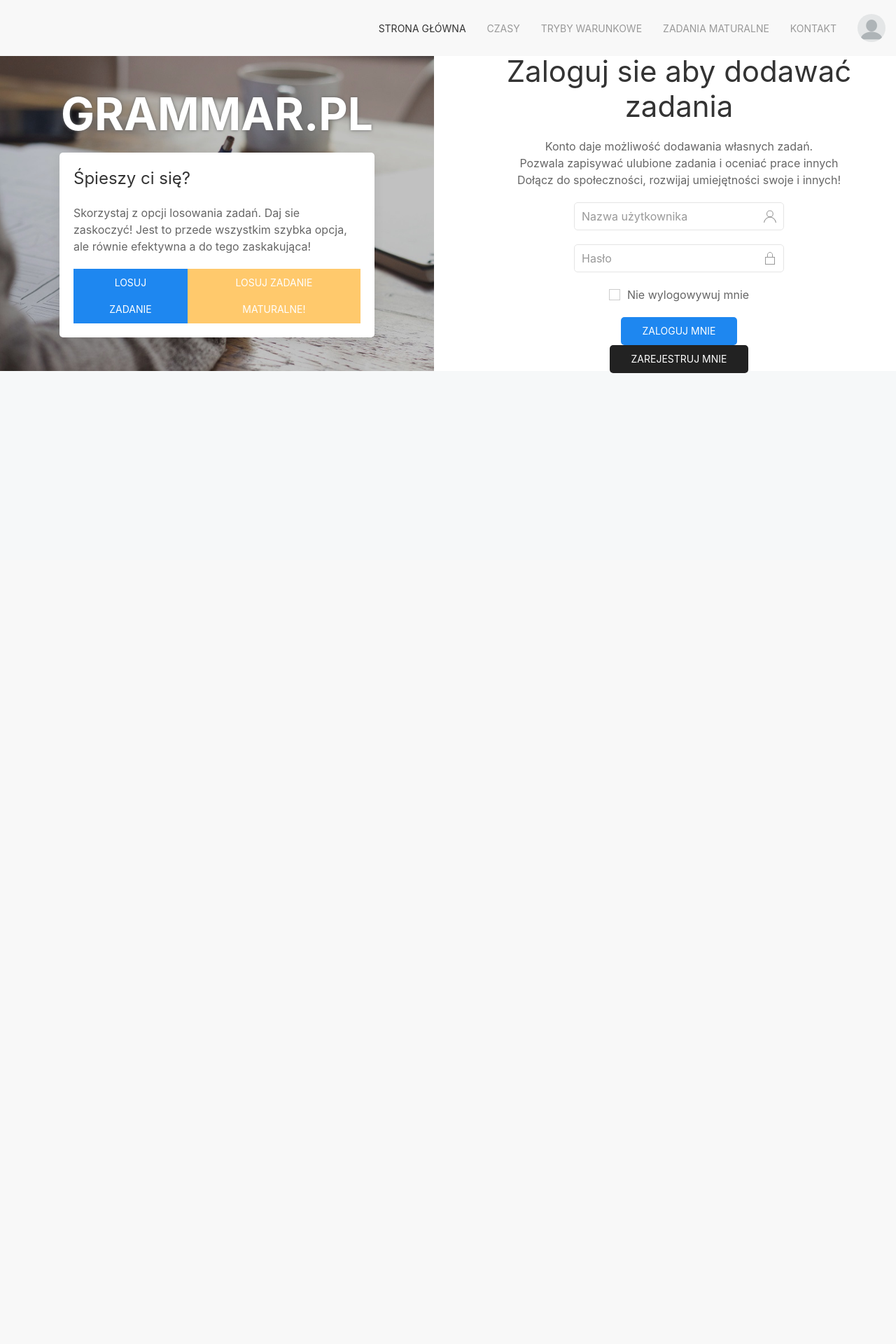
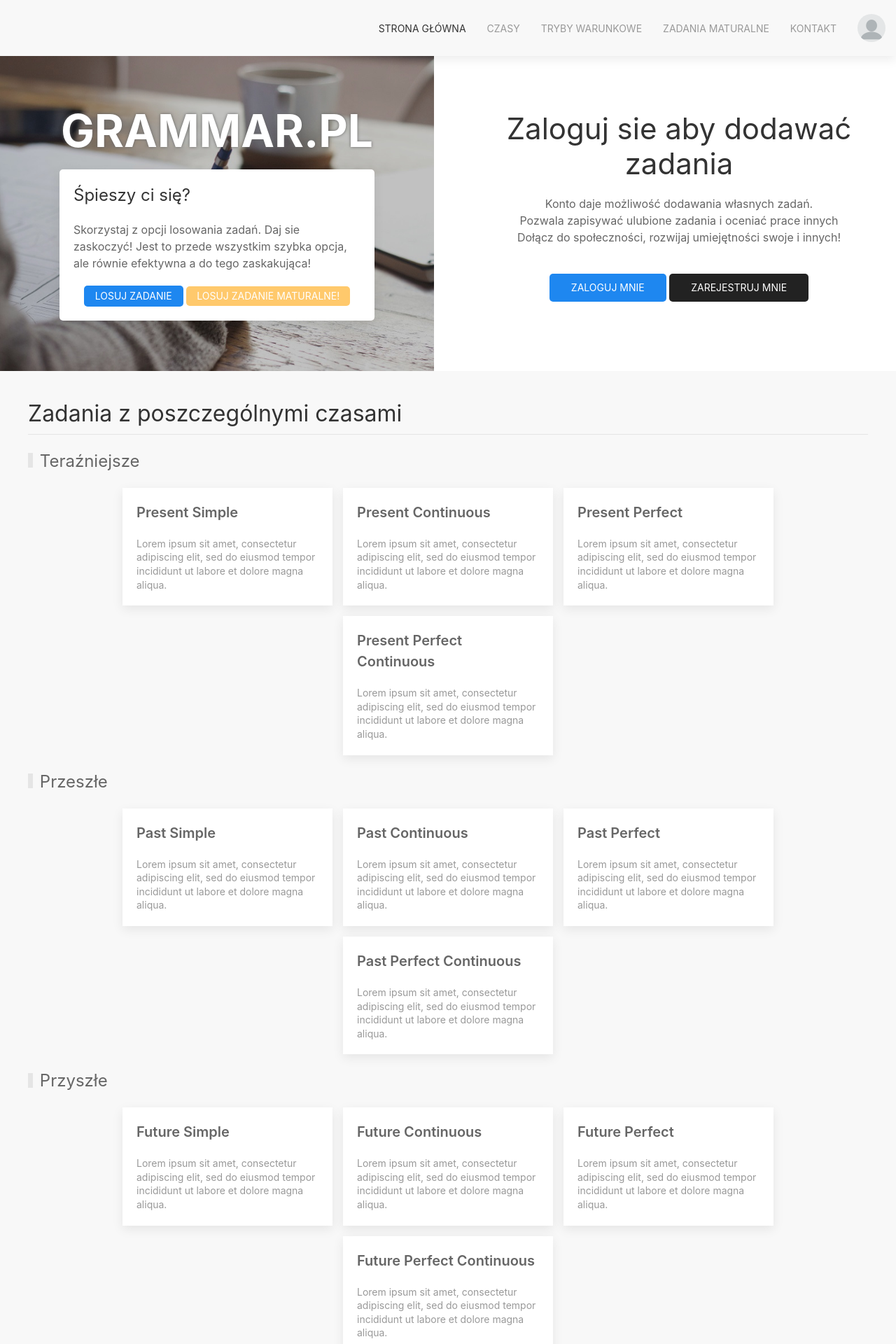
Before and after one commit to Notiooo/grammar.pl, a Django app: page / in a window 1280 px wide. Shown: the top 1920 px of the page at 70% size. Before the commit the page ends 533 px from the top, so only its background shows below. Run offline with Django 3.2, Linux system fonts and the light colour scheme; parts of the project's set-up code (start-up, migrations or seed data) failed here and were passed over.

Commit message:
Homepage design/layout is ready!

```diff
--- a/grammar_pl/pages/templates/pages/home.html
+++ b/grammar_pl/pages/templates/pages/home.html
@@ -8,17 +8,18 @@
     <div>
         <div class="uk-background-cover uk-height-large uk-panel uk-flex uk-flex-center uk-flex-middle uk-flex-column" style="background-image: url({% static 'pages/img/background-cover.jpg' %});">
             <p class="promote-text uk-heading-medium uk-text-bold uk-text-uppercase">Grammar.pl</p>
+            <!-- The Card -->
             <div class="uk-card uk-card-default uk-card-small uk-card-body uk-width-large uk-border-rounded">
             	<h3 class="uk-card-title">Śpieszy ci się?</h3>
             	<p>Skorzystaj z opcji losowania zadań. Daj sie zaskoczyć! Jest to przede wszystkim szybka opcja, ale równie efektywna a do tego zaskakująca!</p>
-            	<div class="uk-flex-inline">
-            		<button class="uk-button uk-button-primary">Losuj zadanie</button>
-            		<button class="uk-button yellow-button">Losuj zadanie maturalne!</button>
+            	<p class="uk-text-center" uk-margin>
+            		<button class="uk-button uk-button-small uk-border-rounded uk-button-primary">Losuj zadanie</button>
+            		<button class="uk-button uk-button-small uk-border-rounded yellow-button">Losuj zadanie maturalne!</button>
+            	</p>
             </div>
         </div>
     </div>
-    </div>
-    <div style="background-color: white">
+    <div class="uk-section-default">
     	<!-- Login panel -->
     	<div class="uk-flex uk-flex-center uk-flex-middle uk-flex-column uk-height-large uk-text-center">
     		<div class="uk-h1">Zaloguj sie aby dodawać zadania</div>
@@ -27,29 +28,132 @@
     			Pozwala zapisywać ulubione zadania i oceniać prace innych<br>
     			Dołącz do społeczności, rozwijaj umiejętności swoje i innych!</p>
     		</div>
-	    	<form class="">
-	    		<div class="uk-fieldset uk-width-medium">
-	    			<div class="uk-margin">
-	    				<div class="uk-inline uk-width-1-1">
-	    					<span class="uk-form-icon uk-form-icon-flip uk-icon" data-uk-icon="icon: user"></span>
-	    					<input class="uk-input uk-border-rounded" placeholder="Nazwa użytkownika" type="text">
+			<p uk-margin>
+				<button type="submit" class="uk-button uk-button-primary uk-border-rounded">Zaloguj mnie</button>
+				<button type="submit" class="uk-button uk-button-secondary uk-border-rounded">Zarejestruj mnie</button>
+			</p>
     	</div>
     </div>
-	    			<div class="uk-margin">
-						<div class="uk-inline uk-width-1-1">
-							<span class="uk-form-icon uk-form-icon-flip uk-icon" data-uk-icon="icon: lock"></span>
-							<input class="uk-input uk-border-rounded" placeholder="Hasło" type="password">
+</div>
+
+<div class="uk-section uk-section-small uk-section-muted">
+    <div class="uk-container uk-container-large">
+
+        <p class="uk-h2 uk-heading-divider">Zadania z poszczególnymi czasami</p>
+
+        <p class="uk-text-large uk-heading-bullet">Teraźniejsze</p>
+		<div class="uk-grid-small uk-flex-center uk-grid-match" uk-grid>
+			<div>
+				<div class="uk-width-medium uk-card uk-card-hover uk-card-small uk-card-default uk-card-body">
+				    <div class="block-title">Present Simple</div>
+				    <p class="uk-text-meta">Lorem ipsum sit amet, consectetur adipiscing elit, sed do eiusmod tempor incididunt ut labore et dolore magna aliqua.</p>
 				</div>
 			</div>
-					<div class="uk-margin">
-						<label><input class="uk-checkbox uk-margin-small-right" type="checkbox">Nie wylogowywuj mnie</label>
-					</div>
-					<div class="uk-width-large">
-						<button type="submit" class="uk-button uk-button-primary uk-border-rounded">Zaloguj mnie</button>
-						<button type="submit" class="uk-button uk-button-secondary uk-border-rounded">Zarejestruj mnie</button>
+			<div>
+				<div class="uk-width-medium uk-card uk-card-hover uk-card-small uk-card-default uk-card-body">
+				    <div class="block-title">Present Continuous</div>
+				    <p class="uk-text-meta">Lorem ipsum sit amet, consectetur adipiscing elit, sed do eiusmod tempor incididunt ut labore et dolore magna aliqua.</p>
 				</div>
 			</div>
-	    	</form>
+			<div>
+				<div class="uk-width-medium uk-card uk-card-hover uk-card-small uk-card-default uk-card-body">
+				    <div class="block-title">Present Perfect</div>
+				    <p class="uk-text-meta">Lorem ipsum sit amet, consectetur adipiscing elit, sed do eiusmod tempor incididunt ut labore et dolore magna aliqua.</p>
+				</div>
+			</div>
+			<div>
+				<div class="uk-width-medium uk-card uk-card-hover uk-card-small uk-card-default uk-card-body">
+				    <div class="block-title">Present Perfect Continuous</div>
+				    <p class="uk-text-meta">Lorem ipsum sit amet, consectetur adipiscing elit, sed do eiusmod tempor incididunt ut labore et dolore magna aliqua.</p>
+				</div>
+			</div>
+		</div>
+
+        <p class="uk-text-large uk-heading-bullet">Przeszłe</p>
+		<div class="uk-grid-small uk-flex-center uk-grid-match" uk-grid>
+			<div>
+				<div class="uk-width-medium uk-card uk-card-hover uk-card-small uk-card-default uk-card-body">
+				    <div class="block-title">Past Simple</div>
+				    <p class="uk-text-meta">Lorem ipsum sit amet, consectetur adipiscing elit, sed do eiusmod tempor incididunt ut labore et dolore magna aliqua.</p>
+				</div>
+			</div>
+			<div>
+				<div class="uk-width-medium uk-card uk-card-hover uk-card-small uk-card-default uk-card-body">
+				    <div class="block-title">Past Continuous</div>
+				    <p class="uk-text-meta">Lorem ipsum sit amet, consectetur adipiscing elit, sed do eiusmod tempor incididunt ut labore et dolore magna aliqua.</p>
+				</div>
+			</div>
+			<div>
+				<div class="uk-width-medium uk-card uk-card-hover uk-card-small uk-card-default uk-card-body">
+				    <div class="block-title">Past Perfect</div>
+				    <p class="uk-text-meta">Lorem ipsum sit amet, consectetur adipiscing elit, sed do eiusmod tempor incididunt ut labore et dolore magna aliqua.</p>
+				</div>
+			</div>
+			<div>
+				<div class="uk-width-medium uk-card uk-card-hover uk-card-small uk-card-default uk-card-body">
+				    <div class="block-title">Past Perfect Continuous</div>
+				    <p class="uk-text-meta">Lorem ipsum sit amet, consectetur adipiscing elit, sed do eiusmod tempor incididunt ut labore et dolore magna aliqua.</p>
+				</div>
+			</div>
+		</div>
+
+        <p class="uk-text-large uk-heading-bullet">Przyszłe</p>
+		<div class="uk-grid-small uk-flex-center uk-grid-match" uk-grid>
+			<div>
+				<div class="uk-width-medium uk-card uk-card-hover uk-card-small uk-card-default uk-card-body">
+				    <div class="block-title">Future Simple</div>
+				    <p class="uk-text-meta">Lorem ipsum sit amet, consectetur adipiscing elit, sed do eiusmod tempor incididunt ut labore et dolore magna aliqua.</p>
+				</div>
+			</div>
+			<div>
+				<div class="uk-width-medium uk-card uk-card-hover uk-card-small uk-card-default uk-card-body">
+				    <div class="block-title">Future Continuous</div>
+				    <p class="uk-text-meta">Lorem ipsum sit amet, consectetur adipiscing elit, sed do eiusmod tempor incididunt ut labore et dolore magna aliqua.</p>
+				</div>
+			</div>
+			<div>
+				<div class="uk-width-medium uk-card uk-card-hover uk-card-small uk-card-default uk-card-body">
+				    <div class="block-title">Future Perfect</div>
+				    <p class="uk-text-meta">Lorem ipsum sit amet, consectetur adipiscing elit, sed do eiusmod tempor incididunt ut labore et dolore magna aliqua.</p>
+				</div>
+			</div>
+			<div>
+				<div class="uk-width-medium uk-card uk-card-hover uk-card-small uk-card-default uk-card-body">
+				    <div class="block-title">Future Perfect Continuous</div>
+				    <p class="uk-text-meta">Lorem ipsum sit amet, consectetur adipiscing elit, sed do eiusmod tempor incididunt ut labore et dolore magna aliqua.</p>
+				</div>
+			</div>
+		</div>
+    </div>
+</div>
+<div class="uk-section uk-section-muted">
+    <div class="uk-container uk-container-large">
+        <p class="uk-h2 uk-heading-divider uk-margin-medium-bottom">Zadania z trybami warunkowymi</p>
+		<div class="uk-grid-small uk-flex-center uk-grid-match" uk-grid>
+			<div>
+				<div class="uk-width-medium uk-card uk-card-hover uk-card-small uk-card-default uk-card-body">
+				    <div class="block-title">Zerowy tryb warunkowy</div>
+				    <p class="uk-text-meta">Lorem ipsum sit amet, consectetur adipiscing elit, sed do eiusmod tempor incididunt ut labore et dolore magna aliqua.</p>
+				</div>
+			</div>
+			<div>
+				<div class="uk-width-medium uk-card uk-card-hover uk-card-small uk-card-default uk-card-body">
+				    <div class="block-title">Pierwszy tryb warunkowy</div>
+				    <p class="uk-text-meta">Lorem ipsum sit amet, consectetur adipiscing elit, sed do eiusmod tempor incididunt ut labore et dolore magna aliqua.</p>
+				</div>
+			</div>
+			<div>
+				<div class="uk-width-medium uk-card uk-card-hover uk-card-small uk-card-default uk-card-body">
+				    <div class="block-title">Drugi tryb warunkowy</div>
+				    <p class="uk-text-meta">Lorem ipsum sit amet, consectetur adipiscing elit, sed do eiusmod tempor incididunt ut labore et dolore magna aliqua.</p>
+				</div>
+			</div>
+			<div>
+				<div class="uk-width-medium uk-card uk-card-hover uk-card-small uk-card-default uk-card-body">
+				    <div class="block-title">Trzeci tryb warunkowy</div>
+				    <p class="uk-text-meta">Lorem ipsum sit amet, consectetur adipiscing elit, sed do eiusmod tempor incididunt ut labore et dolore magna aliqua.</p>
+				</div>
+			</div>
 		</div>
 	</div>
 </div>
--- a/grammar_pl/static/css/base.css
+++ b/grammar_pl/static/css/base.css
@@ -14,3 +14,8 @@ html{
 	background-color: #FFC96C;
 	color: white;
 }
+
+.block-title{
+	font-size: 20px;
+	font-weight: 600;
+}
--- a/grammar_pl/templates/base.html
+++ b/grammar_pl/templates/base.html
@@ -19,8 +19,7 @@
     {% endblock content %}
 </body>
 
-<footer>
-    {% block footer %}
-    {% endblock footer %}
+<footer class="uk-section-secondary">
+    {% include 'base/footer.html' %}
 </footer>
 </html>
--- /dev/null
+++ b/grammar_pl/templates/base/footer.html
@@ -0,0 +1,38 @@
+<div class="uk-container uk-section">
+	<div class="uk-grid uk-width-1-2 uk-child-width-1-3@l uk-float-left">
+		<div>
+			<h3>Grammar.pl</h3>
+			<p>Social media</p>
+			<a href="https://github.com/Notiooo/grammar.pl" uk-icon="icon: github; ratio: 2"></a>
+			<a href="#" uk-icon="icon: facebook; ratio: 2"></a>
+		</div>
+		<div>
+			<ul class="uk-list">
+				<li href="#">Strona Główna</li>
+				<li href="#">Czasy</li>
+				<li href="#">Tryby warunkowe</li>
+				<li href="#">Zadania maturalne</li>
+			</ul>
+		</div>
+		<div>
+			<ul class="uk-list">
+				<li href="#">O mnie</li>
+				<li href="#">Kontakt</li>
+				<li href="#">Regulamin</li>
+				<li href="#">FAQ</li>
+			</ul>
+		</div>
+	</div>
+	<div class="uk-width-1-2 uk-float-right">
+		<div class="uk-text-center">
+			<form class="">
+		        <div class="uk-inline">
+		            <span class="uk-form-icon uk-form-icon-flip" uk-icon="icon: mail"></span>
+		            <input class="uk-input" placeholder="Email" type="text">
+		        </div>
+		        <p><button class="uk-button uk-button-secondary" type="submit">Zapisz się</button></p>
+			</form>
+			<p class="uk-text-uppercase uk-text-meta">Zapisz się do newslettera! :3</p>
+		</div>
+	</div>
+</div>
--- a/grammar_pl/templates/base/navbar.html
+++ b/grammar_pl/templates/base/navbar.html
@@ -1,5 +1,5 @@
 {% load static %}
-<nav class="uk-navbar-container" uk-navbar="mode: click; offset: 0">
+<nav class="uk-navbar-container uk-box-shadow-medium" uk-navbar="mode: click; offset: 0">
     <div class="uk-navbar-right">
 
         <ul class="uk-navbar-nav uk-text-uppercase">
@@ -13,9 +13,10 @@
                 <a href="#"><img src="{% static 'img/avatar.png' %}" class="uk-border-circle profile-img" alt="avatar"></a>
                 <div class="uk-navbar-dropdown uk-navbar-container">
                     <ul class="uk-nav uk-navbar-dropdown-nav uk-list-divider">
-                        <li><a href="#">item</a></li>
-                        <li><a href="#">Item</a></li>
-                        <li><a href="#">Item</a></li>
+                        <li><a href="#">Dodaj zadanie</a></li>
+                        <li><a href="#">Twój profil</a></li>
+                        <li><a href="#">Ulubione</a></li>
+                        <li><a href="#">Wyloguj się</a></li>
                     </ul>
                 </div>
             </li>
```
Lines whose indentation alone changed are shown as unchanged.
